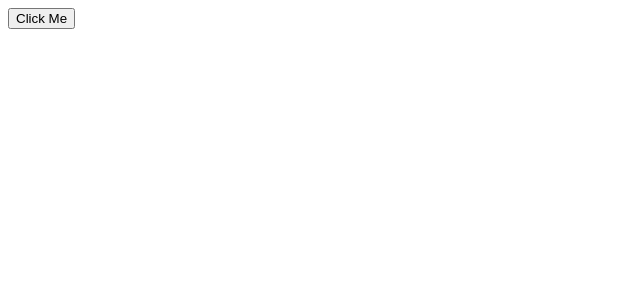
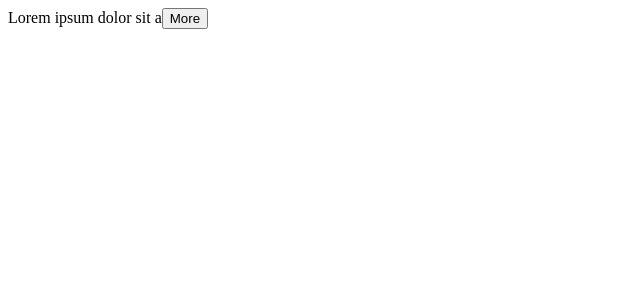
Before and after one commit to tomfyfe85/reactWithMosh, a React (Vite) app: page / in a window 1280 px wide. Shown: the top 300 px of the page, without its empty margins (0-640 px from the left). Built offline with nearby package versions, Linux system fonts and the light colour scheme.

Commit message:
build an expandable text component complete

```diff
--- a/src/App.tsx
+++ b/src/App.tsx
@@ -1,26 +1,14 @@
 import { useState } from "react";
+import ExpandableText from "./components/ExpandableText";
 function App() {
-  const [cart, setCart] = useState({
-    discount: 0.1,
-    items: [
-      { id: 1, title: "Product 1", quantity: 1 },
-      { id: 2, title: "Product 2", quantity: 1 },
-    ],
-  });
-
-  const handleClick = () => {
-    setCart({
-      ...cart,
-      items: cart.items.map((item) =>
-        item.id === 2 ? { ...item, quantity: 2 } : item
-      ),
-    });
-  };
-  console.log(cart);
-
   return (
     <div>
-      <button onClick={handleClick}>Click Me</button>
+      <ExpandableText maxChar={23}>
+        Lorem ipsum dolor sit amet consectetur adipisicing elit. Officia esse,
+        voluptate facilis ab corrupti atque eveniet deleniti repudiandae placeat
+        voluptates neque pariatur exercitationem aliquam fuga libero dolor enim
+        temporibus dolores!
+      </ExpandableText>
     </div>
   );
 }
--- /dev/null
+++ b/src/components/ExpandableText.tsx
@@ -0,0 +1,20 @@
+import { useState } from "react";
+
+interface Props {
+  children: string;
+  maxChar: number;
+}
+const ExpandableText = ({ children, maxChar = 100 }: Props) => {
+  const [value, setValue] = useState(false);
+
+  return (
+    <div>
+      {value ? children : children.slice(0, maxChar)}
+      <button onClick={() => setValue(!value)}>
+        {value ? "Less" : "More"}
+      </button>
+    </div>
+  );
+};
+
+export default ExpandableText;
```
Also changed, not shown: exercises.txt.
